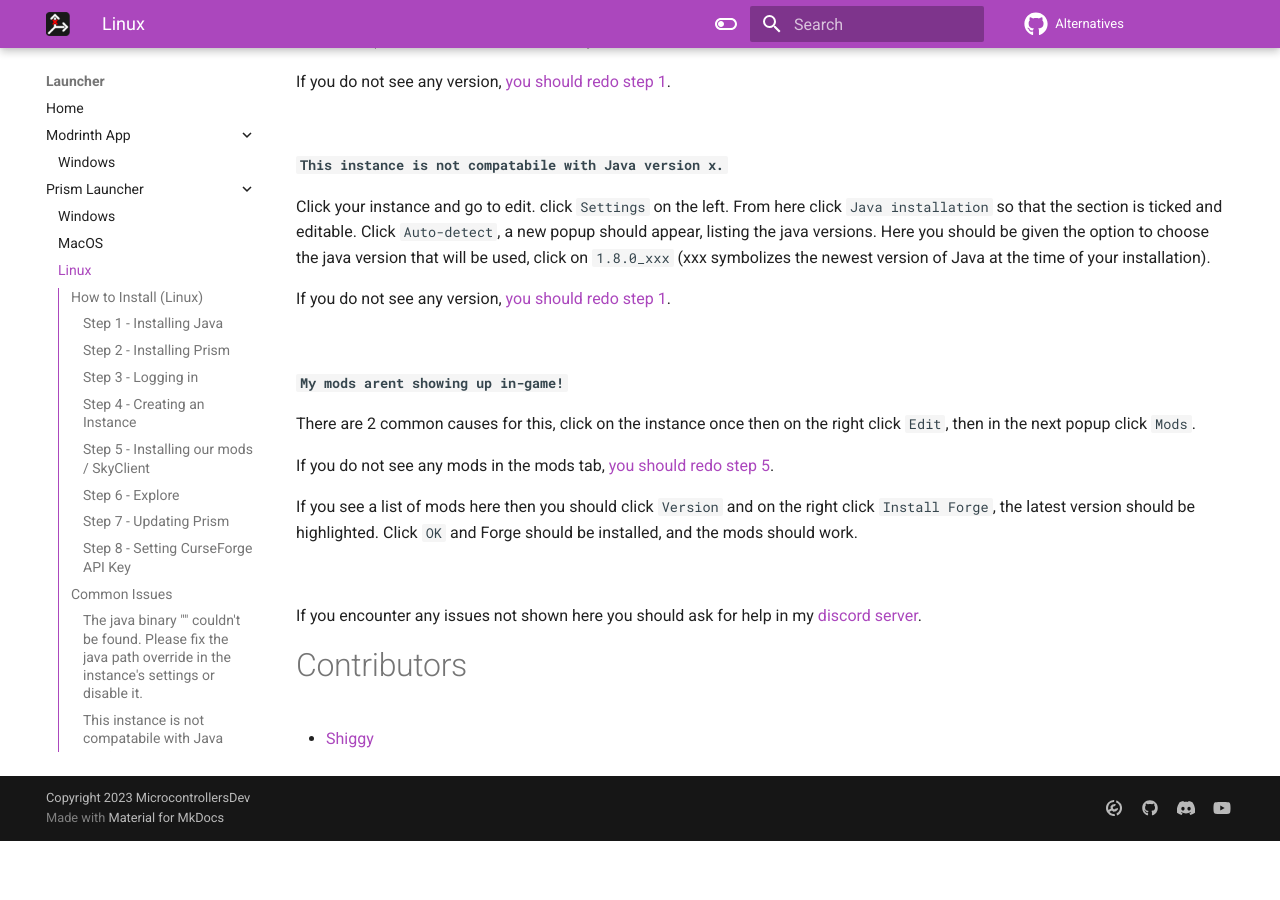
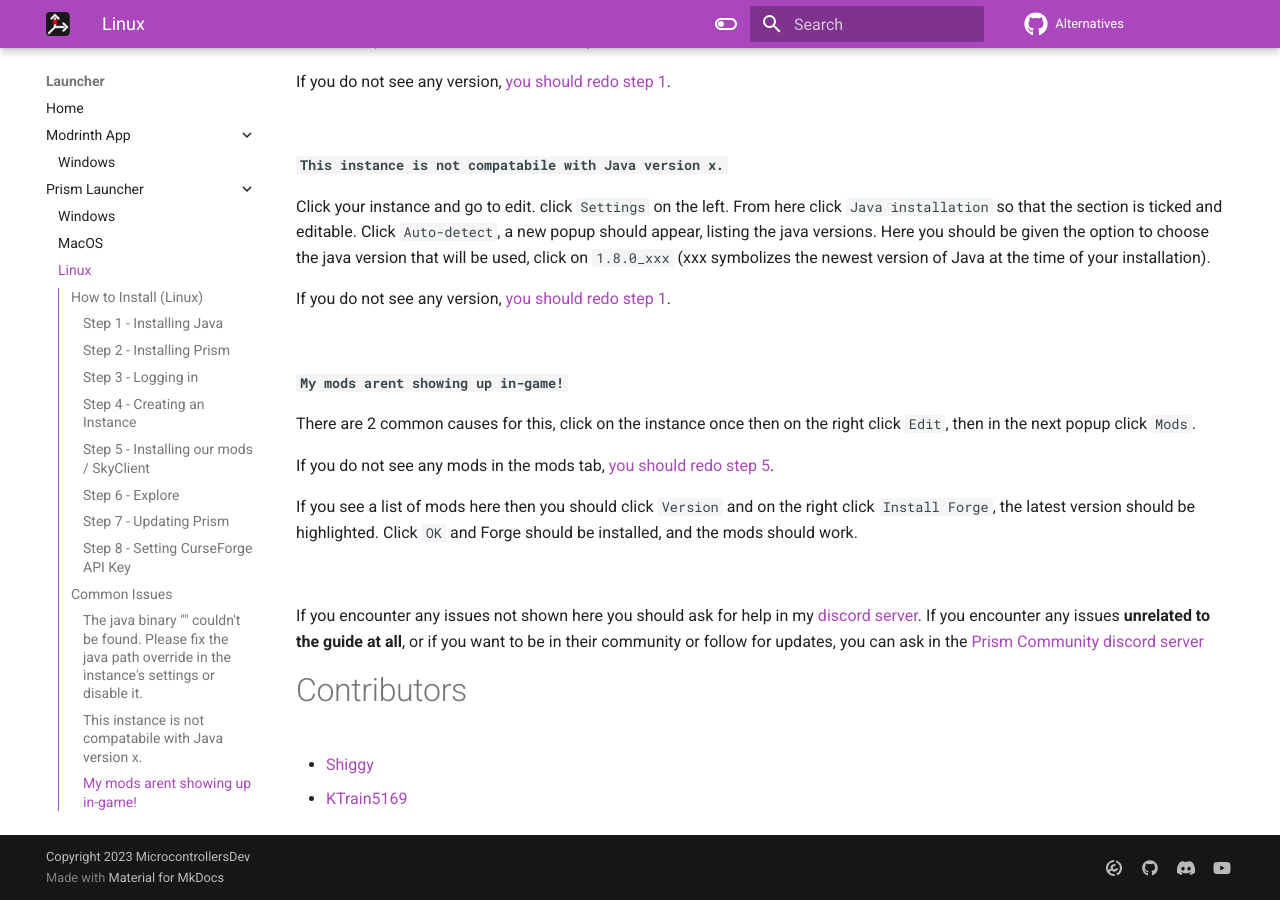
Before and after one commit to MicrocontrollersDev/Alternatives, an MkDocs documentation site: the page built from docs/launcher/prism_gnu.md, in a window 1280 px wide and 900 px high, scrolled down 3022 px. Built offline with MkDocs 1.6.1 and Material for MkDocs 9.7.7, drawn with Linux system fonts in a browser that asks for light colours; comment, search, counter and statistics services are not loaded; before the commit the page ends 3863 px from its top, so only the background shows below that.

Commit message:
Added Prism Community discord server (prism_gnu.md)

```diff
--- a/docs/launcher/prism_gnu.md
+++ b/docs/launcher/prism_gnu.md
@@ -301,7 +301,9 @@
 <br>
 
 If you encounter any issues not shown here you should ask for help in my [discord server](https://discord.gg/rejfv9kFJj).
+If you encounter any issues **unrelated to the guide at all**, or if you want to be in their community or follow for updates, you can ask in the [Prism Community discord server](https://discord.gg/prism-community-1031648380885147709)
 
 # Contributors
 
 * [Shiggy](https://github.com/Shiggy-dev)
+* [KTrain5169](https://github.com/KTrain5169)
```
